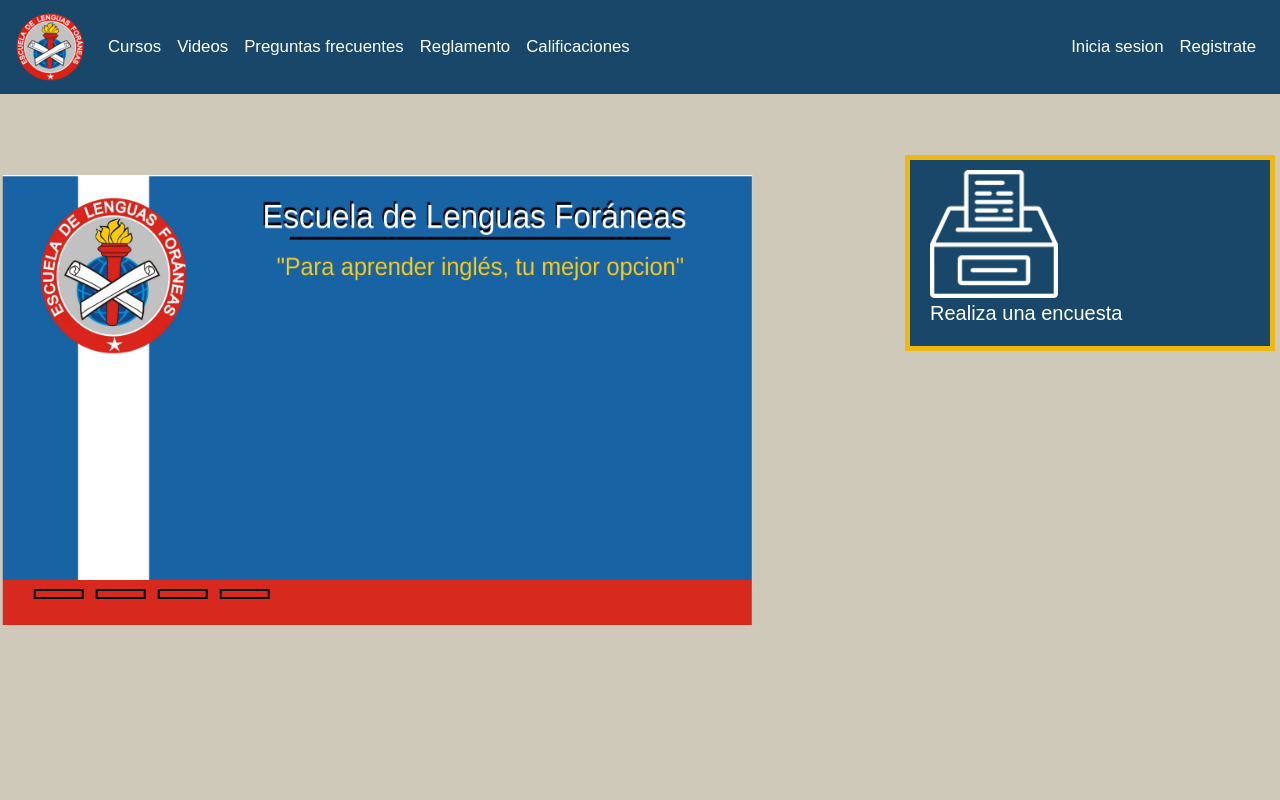
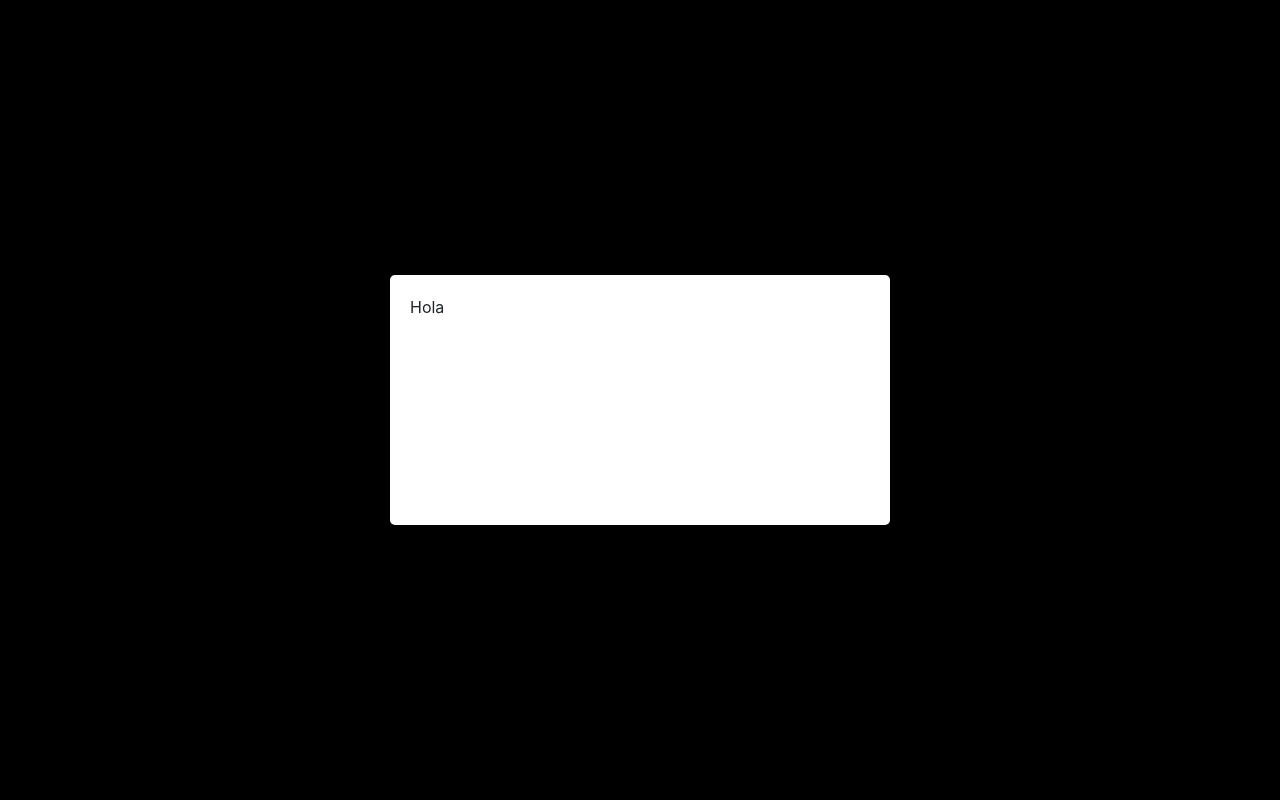
Before and after one commit to Markinsky/eslefo, a web app: file index.html in a window 1280 px wide. Run offline with its HTML, style and script files only (its server is not run), Linux system fonts and the light colour scheme; some libraries are stand-ins or nearby versions.

Commit message:
28 09 2020

```diff
--- a/css/main.css
+++ b/css/main.css
@@ -121,3 +121,23 @@ input[name="r"] {
 .imgMargin {
   margin-right: 15px;
 }
+
+.popup {
+  background: rgb(0, 0, 0.6);
+  width: 100%;
+  height: 100%;
+  position: absolute;
+  top: 0;
+  display: flex;
+  justify-content: center;
+  align-items: center;
+}
+
+.popup-content {
+  height: 250px;
+  width: 500px;
+  background: white;
+  padding: 20px;
+  border-radius: 5px;
+  position: relative;
+}
--- /dev/null
+++ b/events/first.js
@@ -0,0 +1,3 @@
+function hola() {
+  alert("hola");
+}
--- a/index.html
+++ b/index.html
@@ -10,6 +10,7 @@
       href="https://stackpath.bootstrapcdn.com/bootstrap/4.5.2/css/bootstrap.min.css"
     />
     <link rel="stylesheet" type="text/css" href="./css/main.css" />
+    <script src="events/first.js"></script>
   </head>
   <body class = "back">
     <div class="">
@@ -57,14 +58,13 @@
       </ul>
       </nav>
     </div>
-
-    <div class = "sliderMiddle  middle">
-      <div class = "slides">
-        <input type="radio" name="r" id="r1" checked>
+    <div class = "sliderMiddle  middle" >
+      <div class = "slides" >
+        <input type="radio" name="r" id="r1" checked >
         <input type="radio" name="r" id="r2">
         <input type="radio" name="r" id="r3">
         <input type="radio" name="r" id="r4">
-        <div class = "slide s1">
+        <div class = "slide s1" >
           <img src="img/1.png">
         </div>
         <div class = "slide">
@@ -77,7 +77,7 @@
           <img src="img/4.png">
         </div>
       </div>
-      <div class = "navigation">
+      <div class = "navigation" >
         <label for = "r1" class="bar"></label>
         <label for = "r2" class="bar"></label>
         <label for = "r3" class="bar"></label>
@@ -85,10 +85,16 @@
       </div>
     </div>
 
-    <div class = "position rig">
+    <div class = "position rig" onclick="hola()">
       <div class = "border-button caja">
-        <img class = "imgMargin" src="img/poll.png">
-        <label>Realiza una encuesta</label>
+        <img class = "imgMargin" src="img/poll.png" >
+        <label >Realiza una encuesta</label>
+      </div>
+    </div>
+
+    <div class="popup">
+      <div class="popup-content">
+        <label> Hola</label>
       </div>
     </div>
   </body>
```
